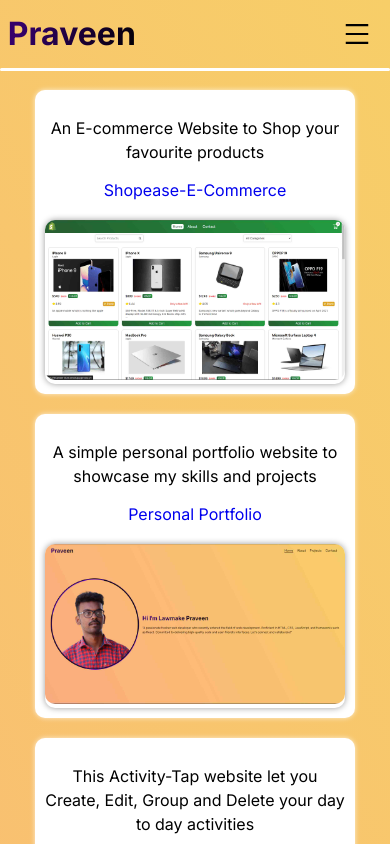
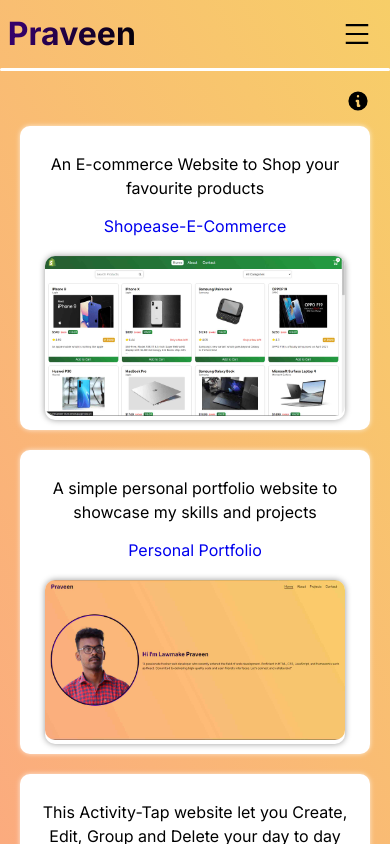
Before and after one commit to lawmake-praveen/Portfolio, a React (Vite) app: page /projects in a window 390 px wide. Shown: the top 844 px of the page. Built offline with nearby package versions, Linux system fonts and the light colour scheme.

Commit message:
projects information icon

```diff
--- a/src/index.css
+++ b/src/index.css
@@ -282,6 +282,51 @@ p {
 }
 
 .projects {
+  padding: 9vh 90px 20px 90px;
+}
+.projects .projects-disclaimer {
+  text-align: right;
+  display: flex;
+  justify-content: right;
+  align-items: center;
+  gap: 15px;
+  margin: 10px 0;
+  height: 30px;
+}
+.projects .projects-disclaimer .disclaimer {
+  background-color: #fff;
+  padding: 5px 15px;
+  text-align: left;
+  border-radius: 7px;
+  z-index: 2;
+  position: relative;
+  opacity: 0;
+  visibility: hidden;
+  max-width: 450px;
+  box-shadow: 0px 0px 5px rgb(228, 228, 228);
+}
+.projects .projects-disclaimer .disclaimer::after {
+  content: "";
+  position: absolute;
+  width: 25px;
+  height: 25px;
+  right: -11px;
+  top: 25%;
+  transform: rotate(45deg);
+  background-color: #fff;
+  z-index: 1;
+  border-radius: 3px;
+}
+.projects .projects-disclaimer .show-dis {
+  opacity: 1;
+  visibility: visible;
+}
+.projects .projects-disclaimer .diclaimer-icon {
+  font-size: 1.5rem;
+  display: grid;
+  place-content: center;
+}
+.projects .all-projects {
   display: flex;
   justify-content: space-around;
   align-items: baseline;
@@ -289,9 +334,8 @@ p {
   gap: 20px;
   height: -moz-fit-content;
   height: fit-content;
-  padding: 90px;
 }
-.projects .project {
+.projects .all-projects .project {
   width: 400px;
   height: auto;
   display: flex;
@@ -302,23 +346,23 @@ p {
   border-radius: 10px;
   box-shadow: 0px 0px 5px rgba(255, 255, 255, 0.7176470588);
 }
-.projects .project .details {
+.projects .all-projects .project .details {
   color: #000;
   text-align: center;
 }
-.projects .project a {
+.projects .all-projects .project a {
   text-align: center;
   text-decoration: none;
 }
-.projects .project a:hover {
+.projects .all-projects .project a:hover {
   text-decoration: underline;
 }
-.projects .project .image-container {
+.projects .all-projects .project .image-container {
   margin: 20px auto 0 auto;
   border-radius: 10px;
   box-shadow: 0px 0px 6px rgba(0, 0, 0, 0.3960784314);
 }
-.projects .project .image-container img {
+.projects .all-projects .project .image-container img {
   width: 380px;
   height: 200px;
   border-radius: 10px;
@@ -425,7 +469,7 @@ p {
     grid-template-columns: repeat(3, 1fr);
   }
   .projects {
-    padding: 90px 10px 90px 10px;
+    padding: 9vh 20px 90px 20px;
   }
 }
 @media (max-width: 567px) {
@@ -494,10 +538,10 @@ p {
   .home .right-home h1 {
     font-size: 28px;
   }
-  .projects .project {
-    width: 320px;
+  .projects .all-projects .project {
+    width: auto;
   }
-  .projects .project .image-container img {
+  .projects .all-projects .project .image-container img {
     width: 300px;
     height: 160px;
   }
--- a/src/index.scss
+++ b/src/index.scss
@@ -271,13 +271,59 @@ p {
   }
 }
 .projects {
+  padding: 9vh 90px 20px 90px;
+
+  .projects-disclaimer {
+    text-align: right;
+    display: flex;
+    justify-content: right;
+    align-items: center;
+    gap: 15px;
+    margin: 10px 0;
+    height: 30px;
+
+    .disclaimer {
+      background-color: #fff;
+      padding: 5px 15px;
+      text-align: left;
+      border-radius: 7px;
+      z-index: 2;
+      position: relative;
+      opacity: 0;
+      visibility: hidden;
+      max-width: 450px;
+      box-shadow: 0px 0px 5px rgb(228, 228, 228);
+
+      &::after {
+        content: '';
+        position: absolute;
+        width: 25px;
+        height: 25px;
+        right: -11px;
+        top: 25%;
+        transform: rotate(45deg);
+        background-color: #fff;
+        z-index: 1;
+        border-radius: 3px;
+      }
+    }
+    .show-dis {
+      opacity: 1;
+      visibility: visible;
+    }
+    .diclaimer-icon {
+      font-size: 1.5rem;
+      display: grid;
+      place-content: center;
+    }
+  }
+  .all-projects {
     display: flex;
     justify-content: space-around;
     align-items: baseline;
     flex-wrap: wrap;
     gap: 20px;
     height: fit-content;
-  padding: 90px;
 
     .project {
       width: 400px;
@@ -311,6 +357,7 @@ p {
           width: 380px;
           height: 200px;
           border-radius: 10px;
+        }
       }
     }
   }
@@ -418,7 +465,7 @@ p {
     }
   }
   .projects {
-    padding: 90px 10px 90px 10px;
+    padding: 9vh 20px 90px 20px;
   }
 }
 @media (max-width: 567px) {
@@ -505,13 +552,15 @@ p {
     }
   }
   .projects {
+    .all-projects {
       .project {
-      width: 320px;
+        width: auto;
 
         .image-container {
           img {
             width: 300px;
             height: 160px;
+          }
         }
       }
     }
--- a/src/pages/Projects.jsx
+++ b/src/pages/Projects.jsx
@@ -2,6 +2,7 @@ import React, { useState } from "react";
 import Project from "./components/Project";
 import { motion, useScroll, useSpring } from "framer-motion";
 import { projectsArray } from "./components/ProjectContent";
+import { HiInformationCircle } from "react-icons/hi";
 
 const Projects = () => {
   const { scrollYProgress } = useScroll();
@@ -16,19 +17,34 @@ const Projects = () => {
   window.addEventListener("resize", () => {
     setWindowWidth(window.innerWidth < 600);
   });
+  const [showDisclaimer, setShowDisclaimer] = useState(false);
 
   return (
     <>
       {windowWidth && (
         <motion.div style={{ scaleX }} className="scroll-progress"></motion.div>
       )}
-
       <motion.div
         className="projects"
         initial={{ opacity: 0, x: "-100%" }}
         animate={{ opacity: 1, x: 0 }}
         exit={{ opacity: 0, x: "100%" }}
       >
+        <div className="projects-disclaimer">
+          <span className={`disclaimer ${showDisclaimer && 'show-dis'}`}>
+            All these projects have been completely designed and developed by
+            me, without any external help.
+          </span>
+          <span
+            className="diclaimer-icon"
+            onMouseEnter={() => setShowDisclaimer(true)}
+            onMouseLeave={() => setShowDisclaimer(false)}
+          >
+            <HiInformationCircle />
+          </span>
+        </div>
+
+        <div className="all-projects">
           {projectsArray.map((project, index) => {
             return (
               <Project
@@ -40,6 +56,7 @@ const Projects = () => {
               />
             );
           })}
+        </div>
       </motion.div>
     </>
   );
```
Also changed, not shown: 1 other file (tests, documents, lock files or other folders). Lines whose indentation alone changed are shown as unchanged.
